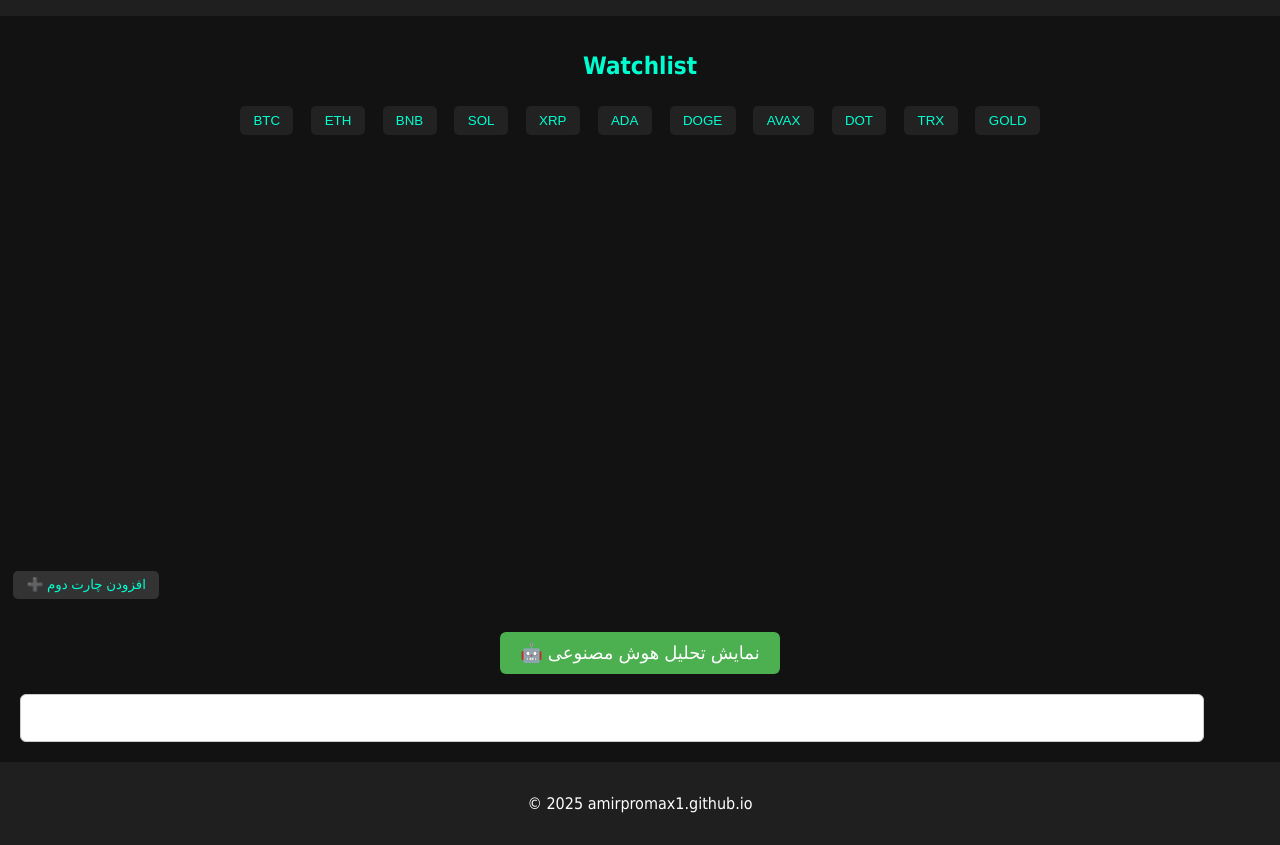
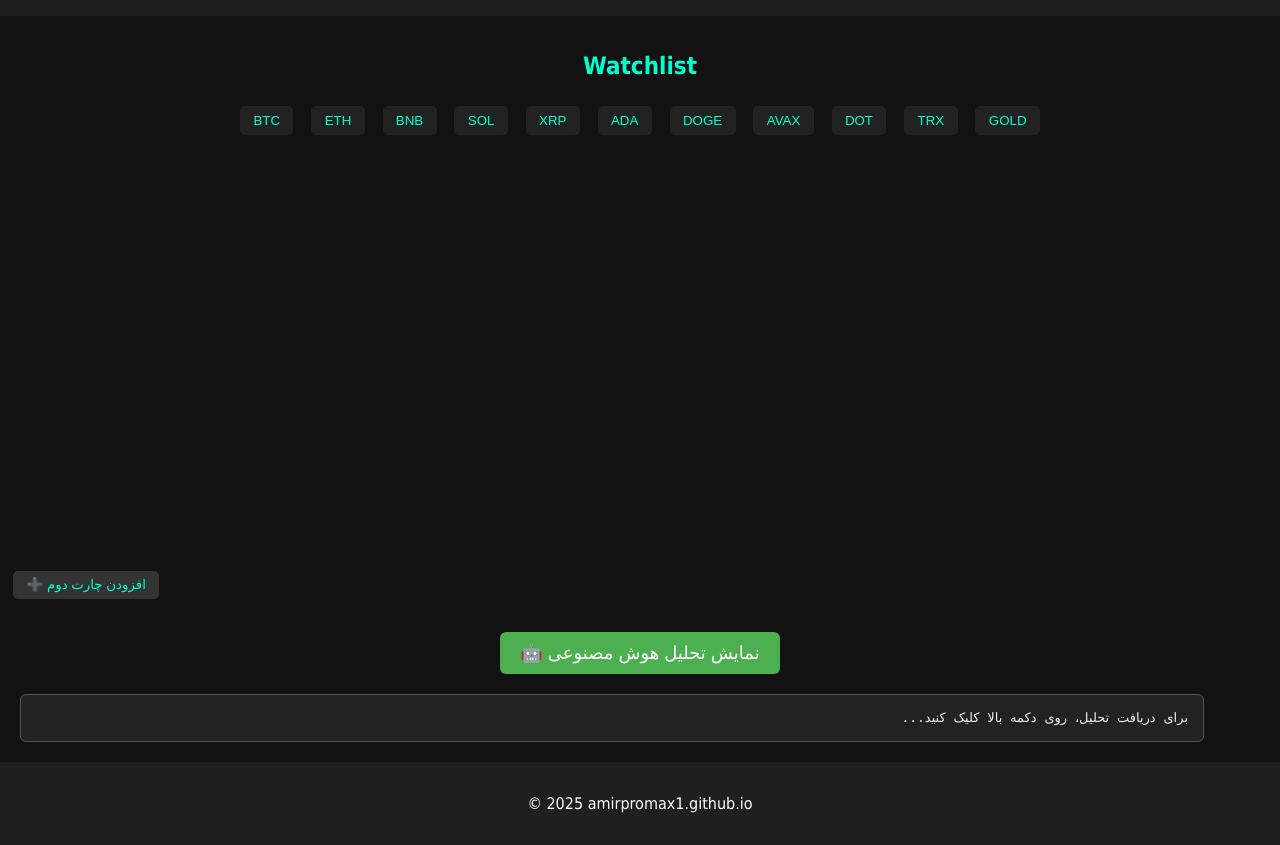
Before and after one commit to amirpromax1/amirpromax1.github.io, a plain HTML site: page index.html in a window 1280 px wide. Shown: the part 97-942 px from the top of the page. Drawn offline with Linux system fonts and the light colour scheme; a script that the page names is missing.

Commit message:
Add files via upload

```diff
--- a/index.html
+++ b/index.html
@@ -23,8 +23,9 @@
         #analysis-output {
             margin: 20px;
             padding: 15px;
-            background: white;
-            border: 1px solid #ccc;
+            background: #222;
+            color: #f1f1f1;
+            border: 1px solid #555;
             border-radius: 6px;
             white-space: pre-wrap;
             direction: rtl;
@@ -117,7 +118,6 @@
             }
         }
 
-        // ✅ اصلاح fetch برای دریافت فایل تحلیل
         document.getElementById("ai-btn").addEventListener("click", async () => {
             const res = await fetch("https://raw.githubusercontent.com/amirpromax1/amirpromax1.github.io/main/analysis.txt");
             const text = await res.text();
```
